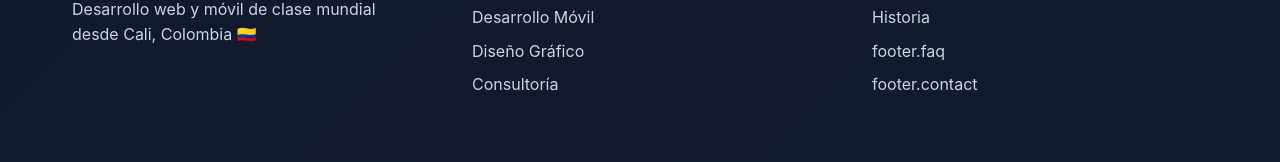
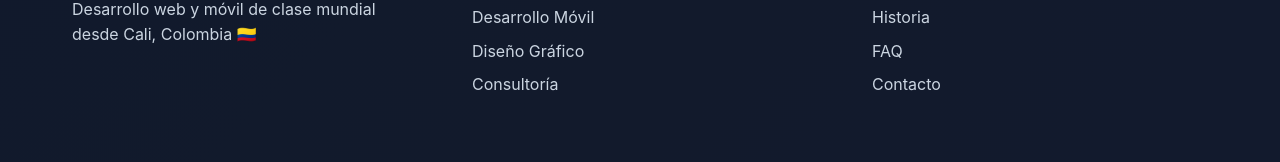
Before and after one commit to caliche2a-arch/BcodeBackup, a React (Vite) app: page / in a window 1280 px wide. Shown: the part 6355-6517 px from the top of the page. Built offline with nearby package versions, Linux system fonts and the light colour scheme.

Commit message:
fix copy lenguages

```diff
--- a/src/i18n/translations.ts
+++ b/src/i18n/translations.ts
@@ -150,6 +150,8 @@ export const translations = {
             cali: 'Cali, Colombia',
             usaProjects: 'Proyectos en USA',
             globalClients: 'Clientes Globales',
+            faq: 'FAQ',
+            contact: 'Contacto',
             rights: 'Todos los derechos reservados.'
         }
     },
@@ -304,6 +306,8 @@ export const translations = {
             cali: 'Cali, Colombia',
             usaProjects: 'USA Projects',
             globalClients: 'Global Clients',
+            faq: 'FAQ',
+            contact: 'Contact',
             rights: 'All rights reserved.'
         }
     }
```
